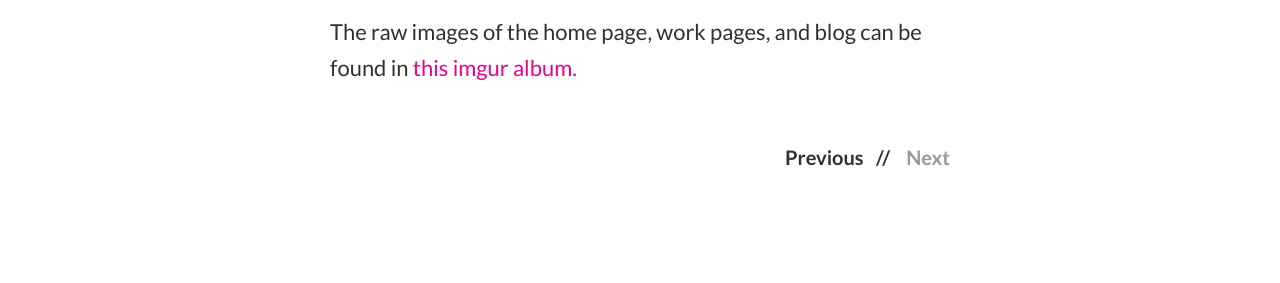
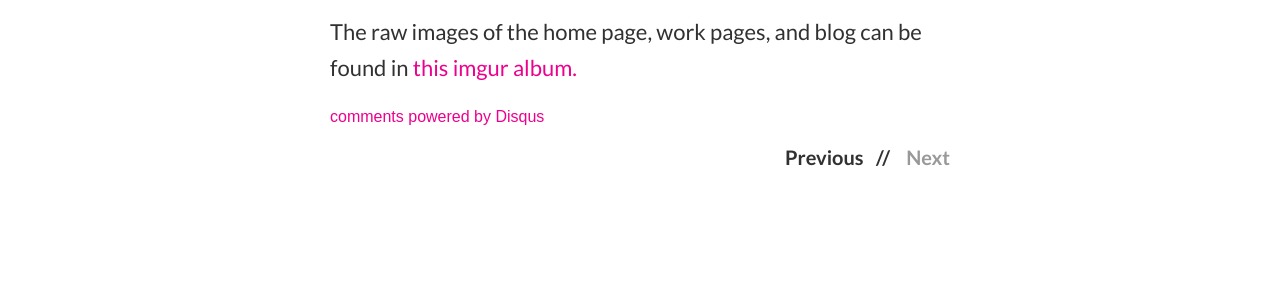
Before and after one commit to omegadeep10/omegadeep10.github.io, a Jekyll site: the page built from _posts/2016-06-04-portfolio-version-2.md, in a window 1280 px wide. Shown: the part 2090-2373 px from the top of the page. Built offline with Jekyll 4.4.1, drawn with Linux system fonts in a browser that asks for light colours; comment, search, counter and statistics services are not loaded.

Commit message:
Add disqus comments

```diff
--- a/_layouts/post.html
+++ b/_layouts/post.html
@@ -28,6 +28,22 @@
         </span>
       </div>
 
+        {% if page.comments %}
+        <div id="disqus_thread"></div>
+        <script type="text/javascript">
+            var disqus_shortname = 'deeppatelportfolio';
+            var disqus_identifier = "{{ page.url }}";
+
+            (function() {
+                var dsq = document.createElement('script'); dsq.type = 'text/javascript'; dsq.async = true;
+                dsq.src = '//' + disqus_shortname + '.disqus.com/embed.js';
+                (document.getElementsByTagName('head')[0] || document.getElementsByTagName('body')[0]).appendChild(dsq);
+           })();
+        </script>
+        <noscript>Please enable JavaScript to view the <a href="http://disqus.com/?ref_noscript">comments powered by Disqus.</a></noscript>
+        <a href="http://disqus.com" class="dsq-brlink">comments powered by <span class="logo-disqus">Disqus</span></a>
+        {% endif %}
+
     </div>
 
 
--- a/_sass/_post.sass
+++ b/_sass/_post.sass
@@ -72,6 +72,7 @@
     font-size: em(17px)
     font-weight: 700
     color: $font-gray
+    margin-bottom: em(500px)
 
     +tablet
         font-size: em(20px)
```
Also changed, not shown: _posts/2016-06-04-portfolio-version-2.md (+1 -0 lines).
